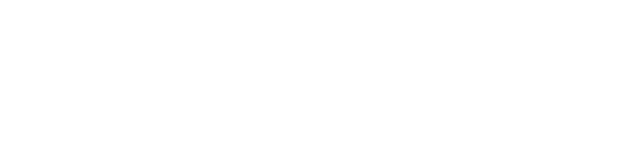
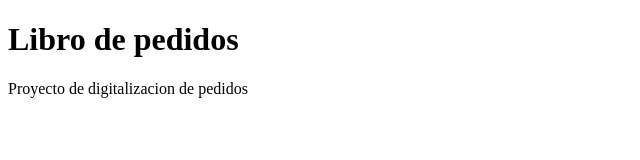
Before and after one commit to nicolasenciso/learningHTML, a plain HTML site: page samples.html in a window 1280 px wide. Shown: the whole page, without its empty margins (0-640 px from the left). Drawn offline with Linux system fonts and the light colour scheme.

Commit message:
learning titles, more markups to learn

```diff
--- a/samples.html
+++ b/samples.html
@@ -1,4 +1,10 @@
 <!DOCTYPE html>
 <html>
-
+    <head>
+        <title>Libro de pedidos</title>
+    </head>
+    <body>
+        <h1>Libro de pedidos</h1>
+        <p>Proyecto de digitalizacion de pedidos</p>
+    </body>
 </html>
```
